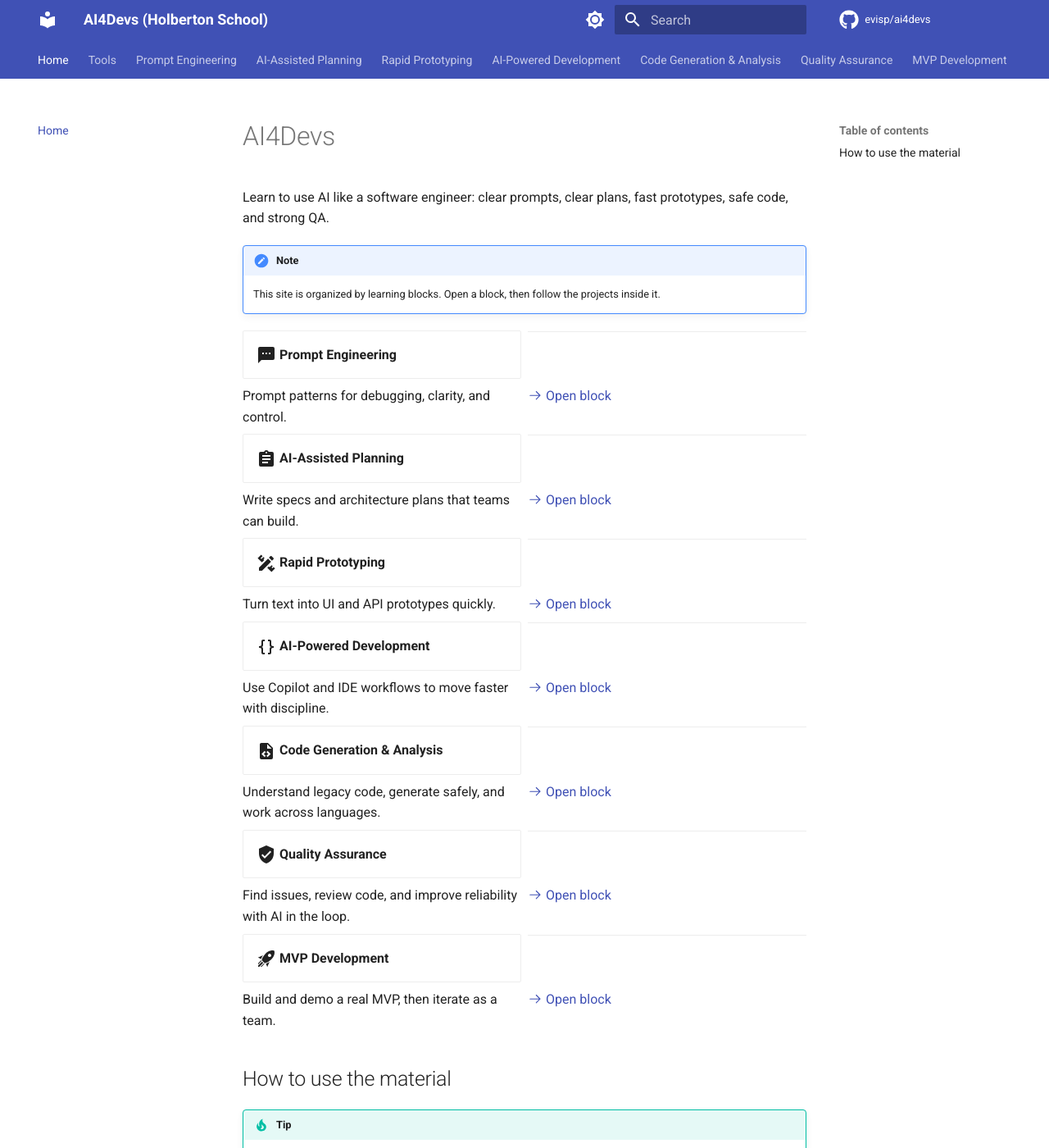
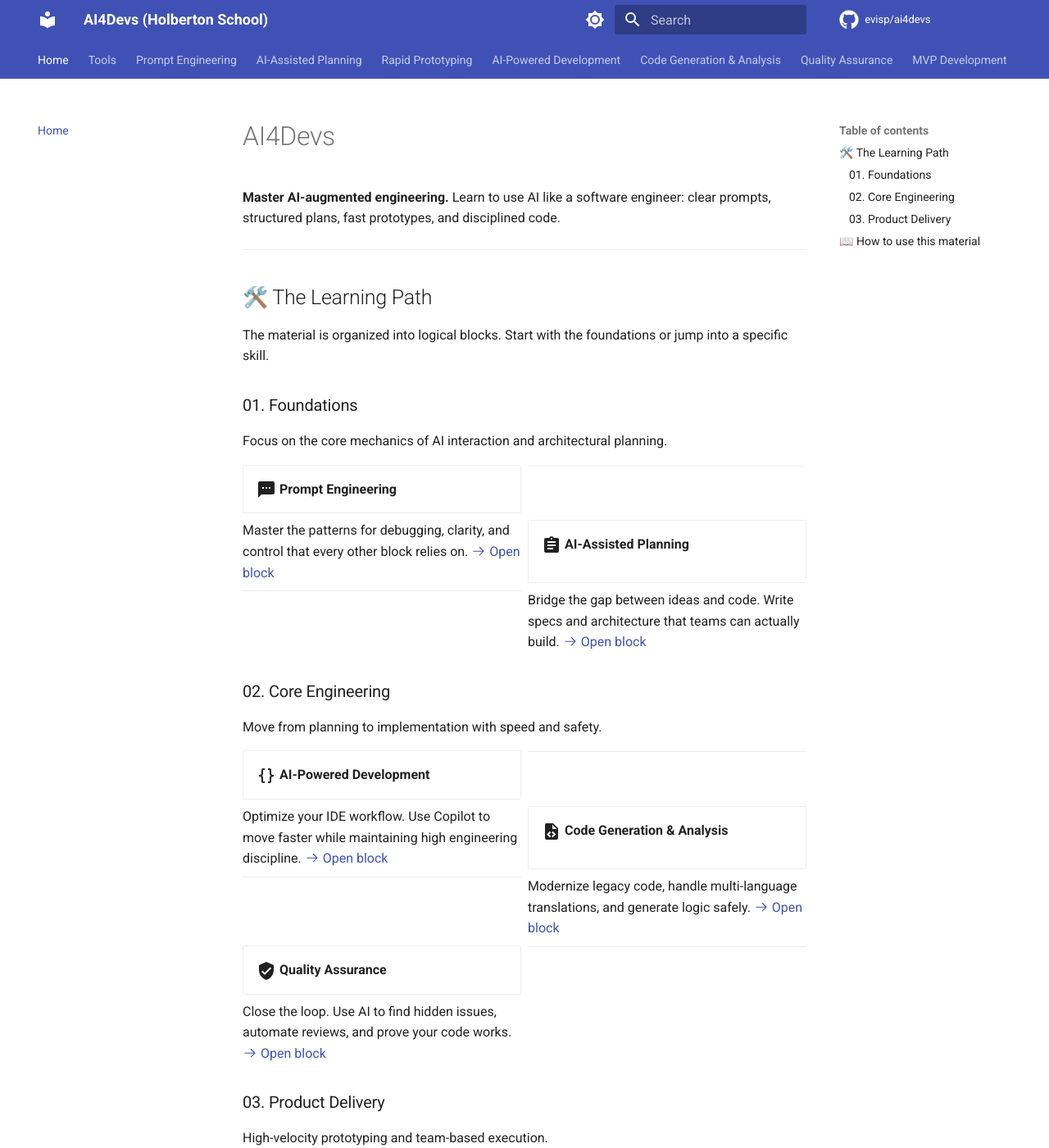
Before and after one commit to evisp/ai4devs, an MkDocs documentation site: the page built from docs/index.md, in a window 1280 px wide and 1400 px high. Shown: the whole window at 82% size. Built offline with MkDocs 1.6.1 and Material for MkDocs 9.7.7, drawn with Linux system fonts in a browser that asks for light colours; comment, search, counter and statistics services are not loaded; some of the changed text lies outside the part shown.

Commit message:
update main index page

```diff
--- a/docs/index.md
+++ b/docs/index.md
@@ -1,74 +1,77 @@
 # AI4Devs
 
-Learn to use AI like a software engineer: clear prompts, clear plans, fast prototypes, safe code, and strong QA.
+**Master AI-augmented engineering.** Learn to use AI like a software engineer: clear prompts, structured plans, fast prototypes, and disciplined code.
 
-!!! note
-    This site is organized by learning blocks. Open a block, then follow the projects inside it.
+---
+
+## 🛠️ The Learning Path
+The material is organized into logical blocks. Start with the foundations or jump into a specific skill.
+
+### 01. Foundations
+Focus on the core mechanics of AI interaction and architectural planning.
 
 <div class="grid cards" markdown>
 
-- :material-message-processing:{ .lg .middle } __Prompt Engineering__
-
+- :material-message-processing:{ .lg .middle } **Prompt Engineering**
   ---
-
-  Prompt patterns for debugging, clarity, and control.
-
+  Master the patterns for debugging, clarity, and control that every other block relies on.
   [:octicons-arrow-right-24: Open block](prompt-engineering/index.md)
 
-- :material-clipboard-text:{ .lg .middle } __AI-Assisted Planning__
-
+- :material-clipboard-text:{ .lg .middle } **AI-Assisted Planning**
   ---
-
-  Write specs and architecture plans that teams can build.
-
+  Bridge the gap between ideas and code. Write specs and architecture that teams can actually build.
   [:octicons-arrow-right-24: Open block](ai-assisted-planning/index.md)
 
-- :material-pencil-ruler:{ .lg .middle } __Rapid Prototyping__
+</div>
 
+### 02. Core Engineering
+Move from planning to implementation with speed and safety.
+
+<div class="grid cards" markdown>
+
+- :material-code-braces:{ .lg .middle } **AI-Powered Development**
   ---
+  Optimize your IDE workflow. Use Copilot to move faster while maintaining high engineering discipline.
+  [:octicons-arrow-right-24: Open block](ai-powered-development/index.md)
 
-  Turn text into UI and API prototypes quickly.
+- :material-file-code:{ .lg .middle } **Code Generation & Analysis**
+  ---
+  Modernize legacy code, handle multi-language translations, and generate logic safely.
+  [:octicons-arrow-right-24: Open block](code-generation-analysis/index.md)
 
+- :material-shield-check:{ .lg .middle } **Quality Assurance**
+  ---
+  Close the loop. Use AI to find hidden issues, automate reviews, and prove your code works.
+  [:octicons-arrow-right-24: Open block](quality-assurance/index.md)
+
+</div>
+
+### 03. Product Delivery
+High-velocity prototyping and team-based execution.
+
+<div class="grid cards" markdown>
+
+- :material-pencil-ruler:{ .lg .middle } **Rapid Prototyping**
+  ---
+  The "Speed-to-UI" track. Turn text descriptions into functional UI and API prototypes in minutes.
   [:octicons-arrow-right-24: Open block](rapid-prototyping/index.md)
 
-- :material-code-braces:{ .lg .middle } __AI-Powered Development__
-
+- :material-rocket-launch:{ .lg .middle } **MVP Development**
   ---
-
-  Use Copilot and IDE workflows to move faster with discipline.
-
-  [:octicons-arrow-right-24: Open block](ai-powered-development/index.md)
-
-- :material-file-code:{ .lg .middle } __Code Generation & Analysis__
-
-  ---
-
-  Understand legacy code, generate safely, and work across languages.
-
-  [:octicons-arrow-right-24: Open block](code-generation-analysis/index.md)
-
-- :material-shield-check:{ .lg .middle } __Quality Assurance__
-
-  ---
-
-  Find issues, review code, and improve reliability with AI in the loop.
-
-  [:octicons-arrow-right-24: Open block](quality-assurance/index.md)
-
-- :material-rocket-launch:{ .lg .middle } __MVP Development__
-
-  ---
-
-  Build and demo a real MVP, then iterate as a team.
-
+  The final milestone. Build, deploy, and demo a real-world product as a high-performance team.
   [:octicons-arrow-right-24: Open block](mvp-development/index.md)
 
 </div>
 
-## How to use the material
+---
 
-!!! tip
-    For every project, aim to produce: a clear deliverable, a short prompt log (what you tried and why), and proof (tests, screenshots, logs, or reproducible steps).
+## 📖 How to use this material
 
-!!! warning
-    AI output is not proof. Always verify with checks you can repeat.
+!!! tip "The Three Deliverables"
+    For every project in these blocks, aim to produce:
+    1. **A Clear Deliverable**: The actual code, schema, or app.
+    2. **A Prompt Log**: A history of what you tried, what failed, and why.
+    3. **The Proof**: Tests, logs, or screenshots that prove the output is correct.
+
+!!! warning "Verification over Generation"
+    AI output is a starting point, not a finished product. Always verify results with repeatable checks. In this course, **"Because the AI said so" is never a valid answer.**
```
